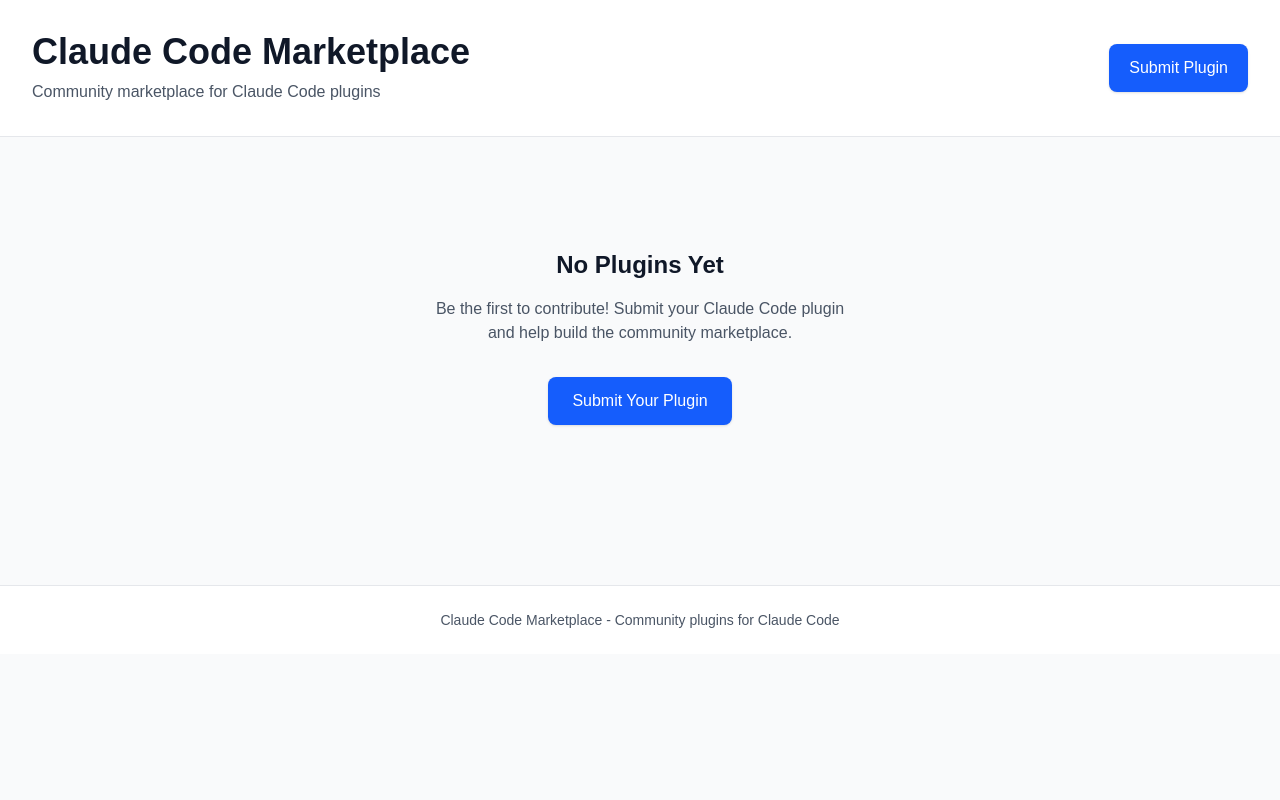
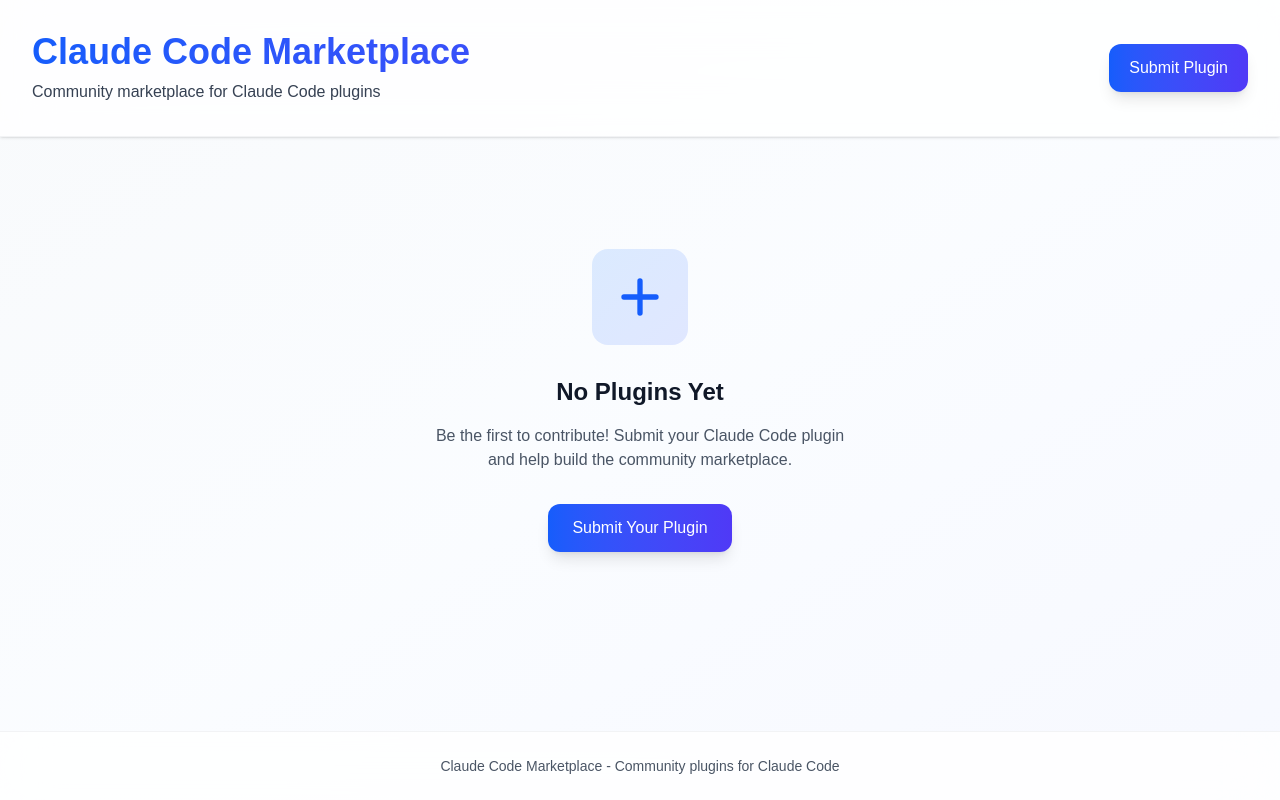
Before and after one commit to vitalis/claude-code-marketplace, a Next.js app: page / in a window 1280 px wide. Built offline with nearby package versions, Linux system fonts and the light colour scheme.

Commit message:
Make the UI look less AI 1.0

```diff
--- a/app/page.tsx
+++ b/app/page.tsx
@@ -28,15 +28,15 @@
   }, [searchQuery]);
 
   return (
-    <div className="min-h-screen bg-gray-50 dark:bg-gray-900">
-      <header className="bg-white dark:bg-gray-800 border-b border-gray-200 dark:border-gray-700">
+    <div className="min-h-screen flex flex-col bg-gradient-to-br from-slate-50 via-blue-50/30 to-indigo-50/50 dark:from-gray-950 dark:via-blue-950/20 dark:to-indigo-950/30">
+      <header className="bg-white/80 dark:bg-gray-900/80 backdrop-blur-xl border-b border-gray-200/50 dark:border-gray-700/50 shadow-sm">
         <div className="max-w-7xl mx-auto px-4 sm:px-6 lg:px-8 py-6 sm:py-8">
           <div className="flex flex-col sm:flex-row sm:justify-between sm:items-center gap-4">
             <div className="flex-1">
-              <h1 className="text-2xl sm:text-3xl lg:text-4xl font-bold text-gray-900 dark:text-white">
+              <h1 className="text-2xl sm:text-3xl lg:text-4xl font-bold bg-gradient-to-r from-blue-600 to-indigo-600 dark:from-blue-400 dark:to-indigo-400 bg-clip-text text-transparent">
                 Claude Code Marketplace
               </h1>
-              <p className="mt-2 text-sm sm:text-base text-gray-600 dark:text-gray-300">
+              <p className="mt-2 text-sm sm:text-base text-gray-700 dark:text-gray-300">
                 {marketplace.metadata?.description || 'Discover and install Claude Code plugins'}
               </p>
             </div>
@@ -44,7 +44,7 @@
               href="https://github.com/joesaunderson/claude-code-marketplace/compare"
               target="_blank"
               rel="noopener noreferrer"
-              className="inline-flex items-center justify-center px-4 py-2.5 sm:px-5 sm:py-3 bg-blue-600 hover:bg-blue-700 text-white text-sm sm:text-base rounded-lg font-medium transition-colors whitespace-nowrap shadow-sm hover:shadow-md"
+              className="inline-flex items-center justify-center px-4 py-2.5 sm:px-5 sm:py-3 bg-gradient-to-r from-blue-600 to-indigo-600 hover:from-blue-700 hover:to-indigo-700 text-white text-sm sm:text-base rounded-xl font-medium transition-all whitespace-nowrap shadow-lg hover:shadow-xl hover:scale-105"
             >
               Submit Plugin
             </a>
@@ -52,21 +52,26 @@
         </div>
       </header>
 
-      <main className="max-w-7xl mx-auto px-4 sm:px-6 lg:px-8 py-8">
+      <main className="flex-1 max-w-7xl w-full mx-auto px-4 sm:px-6 lg:px-8 py-8">
         {marketplace.plugins.length === 0 ? (
           <div className="flex flex-col items-center justify-center py-12 sm:py-20">
             <div className="text-center max-w-md px-4">
+              <div className="mb-6 inline-block p-4 bg-gradient-to-br from-blue-100 to-indigo-100 dark:from-blue-900/30 dark:to-indigo-900/30 rounded-2xl">
+                <svg className="w-16 h-16 text-blue-600 dark:text-blue-400" fill="none" stroke="currentColor" viewBox="0 0 24 24">
+                  <path strokeLinecap="round" strokeLinejoin="round" strokeWidth={2} d="M12 6v6m0 0v6m0-6h6m-6 0H6" />
+                </svg>
+              </div>
               <h2 className="text-xl sm:text-2xl font-bold text-gray-900 dark:text-white mb-3 sm:mb-4">
                 No Plugins Yet
               </h2>
-              <p className="text-sm sm:text-base text-gray-600 dark:text-gray-300 mb-6 sm:mb-8">
+              <p className="text-sm sm:text-base text-gray-600 dark:text-gray-400 mb-6 sm:mb-8">
                 Be the first to contribute! Submit your Claude Code plugin and help build the community marketplace.
               </p>
               <a
                 href="https://github.com/joesaunderson/claude-code-marketplace/compare"
                 target="_blank"
                 rel="noopener noreferrer"
-                className="inline-block px-5 py-2.5 sm:px-6 sm:py-3 bg-blue-600 hover:bg-blue-700 text-white text-sm sm:text-base rounded-lg font-medium transition-colors shadow-sm hover:shadow-md"
+                className="inline-block px-5 py-2.5 sm:px-6 sm:py-3 bg-gradient-to-r from-blue-600 to-indigo-600 hover:from-blue-700 hover:to-indigo-700 text-white text-sm sm:text-base rounded-xl font-medium transition-all shadow-lg hover:shadow-xl hover:scale-105"
               >
                 Submit Your Plugin
               </a>
@@ -103,7 +108,7 @@
         )}
       </main>
 
-      <footer className="bg-white dark:bg-gray-800 border-t border-gray-200 dark:border-gray-700 mt-12">
+      <footer className="mt-auto bg-white/80 dark:bg-gray-900/80 backdrop-blur-xl border-t border-gray-200/50 dark:border-gray-700/50">
         <div className="max-w-7xl mx-auto px-4 sm:px-6 lg:px-8 py-6">
           <p className="text-center text-gray-600 dark:text-gray-300 text-sm">
             Claude Code Marketplace - Community plugins for Claude Code
--- a/components/PluginCard.tsx
+++ b/components/PluginCard.tsx
@@ -10,19 +10,22 @@
     : plugin.author?.name || 'Unknown';
 
   return (
-    <div className="border border-gray-200 dark:border-gray-700 rounded-lg p-6 hover:shadow-lg transition-shadow bg-white dark:bg-gray-800">
+    <div className="group relative border border-gray-200/50 dark:border-gray-700/50 rounded-2xl p-6 hover:shadow-xl hover:scale-[1.02] transition-all bg-white/80 dark:bg-gray-800/80 backdrop-blur-sm hover:border-blue-300 dark:hover:border-blue-600">
+      <div className="absolute inset-0 bg-gradient-to-br from-blue-50/50 to-indigo-50/50 dark:from-blue-900/10 dark:to-indigo-900/10 rounded-2xl opacity-0 group-hover:opacity-100 transition-opacity" />
+
+      <div className="relative">
         <div className="flex justify-between items-start mb-3">
-        <h3 className="text-xl font-semibold text-gray-900 dark:text-gray-100">
+          <h3 className="text-xl font-semibold text-gray-900 dark:text-gray-100 group-hover:text-blue-600 dark:group-hover:text-blue-400 transition-colors">
             {plugin.name}
           </h3>
           {plugin.version && (
-          <span className="text-sm text-gray-500 dark:text-gray-400 bg-gray-100 dark:bg-gray-700 px-2 py-1 rounded">
+            <span className="text-sm text-gray-600 dark:text-gray-400 bg-gradient-to-br from-gray-100 to-gray-50 dark:from-gray-700 dark:to-gray-800 px-3 py-1 rounded-full font-medium">
               v{plugin.version}
             </span>
           )}
         </div>
 
-      <p className="text-gray-600 dark:text-gray-300 mb-4 text-sm">
+        <p className="text-gray-600 dark:text-gray-300 mb-4 text-sm leading-relaxed">
           {plugin.description || 'No description available'}
         </p>
 
@@ -31,7 +34,7 @@
             by {authorName}
           </span>
           {plugin.license && (
-          <span className="text-xs text-gray-400 dark:text-gray-500">
+            <span className="text-xs text-gray-400 dark:text-gray-500 font-mono">
               {plugin.license}
             </span>
           )}
@@ -42,7 +45,7 @@
             {plugin.tags.slice(0, 3).map((tag) => (
               <span
                 key={tag}
-              className="text-xs bg-blue-100 dark:bg-blue-900 text-blue-800 dark:text-blue-200 px-2 py-1 rounded"
+                className="text-xs bg-gradient-to-br from-blue-100 to-indigo-100 dark:from-blue-900/40 dark:to-indigo-900/40 text-blue-800 dark:text-blue-200 px-3 py-1 rounded-full font-medium"
               >
                 {tag}
               </span>
@@ -50,15 +53,15 @@
           </div>
         )}
 
-      <div className="flex gap-2">
+        <div className="flex gap-3 pt-2 border-t border-gray-100 dark:border-gray-700">
           {plugin.homepage && (
             <a
               href={plugin.homepage}
               target="_blank"
               rel="noopener noreferrer"
-            className="text-sm text-blue-600 dark:text-blue-400 hover:underline"
+              className="text-sm text-blue-600 dark:text-blue-400 hover:text-blue-700 dark:hover:text-blue-300 font-medium transition-colors"
             >
-            Homepage
+              Homepage →
             </a>
           )}
           {plugin.repository && (
@@ -66,12 +69,13 @@
               href={plugin.repository}
               target="_blank"
               rel="noopener noreferrer"
-            className="text-sm text-blue-600 dark:text-blue-400 hover:underline"
+              className="text-sm text-blue-600 dark:text-blue-400 hover:text-blue-700 dark:hover:text-blue-300 font-medium transition-colors"
             >
-            Repository
+              Repository →
             </a>
           )}
         </div>
       </div>
+    </div>
   );
 }
--- a/components/SearchBar.tsx
+++ b/components/SearchBar.tsx
@@ -6,13 +6,20 @@
 export default function SearchBar({ value, onChange }: SearchBarProps) {
   return (
     <div className="w-full max-w-2xl mx-auto mb-8">
+      <div className="relative">
+        <div className="absolute inset-y-0 left-0 pl-4 flex items-center pointer-events-none">
+          <svg className="h-5 w-5 text-gray-400" fill="none" stroke="currentColor" viewBox="0 0 24 24">
+            <path strokeLinecap="round" strokeLinejoin="round" strokeWidth={2} d="M21 21l-6-6m2-5a7 7 0 11-14 0 7 7 0 0114 0z" />
+          </svg>
+        </div>
         <input
           type="text"
           value={value}
           onChange={(e) => onChange(e.target.value)}
           placeholder="Search plugins by name, description, or tags..."
-        className="w-full px-4 py-3 border border-gray-300 dark:border-gray-600 rounded-lg focus:outline-none focus:ring-2 focus:ring-blue-500 dark:bg-gray-800 dark:text-white"
+          className="w-full pl-12 pr-4 py-4 border border-gray-200/50 dark:border-gray-700/50 rounded-2xl focus:outline-none focus:ring-2 focus:ring-blue-500 focus:border-transparent dark:bg-gray-800/50 dark:text-white bg-white/80 backdrop-blur-sm shadow-sm hover:shadow-md transition-all placeholder:text-gray-400"
         />
+      </div>
     </div>
   );
 }
```
Lines whose indentation alone changed are shown as unchanged.
